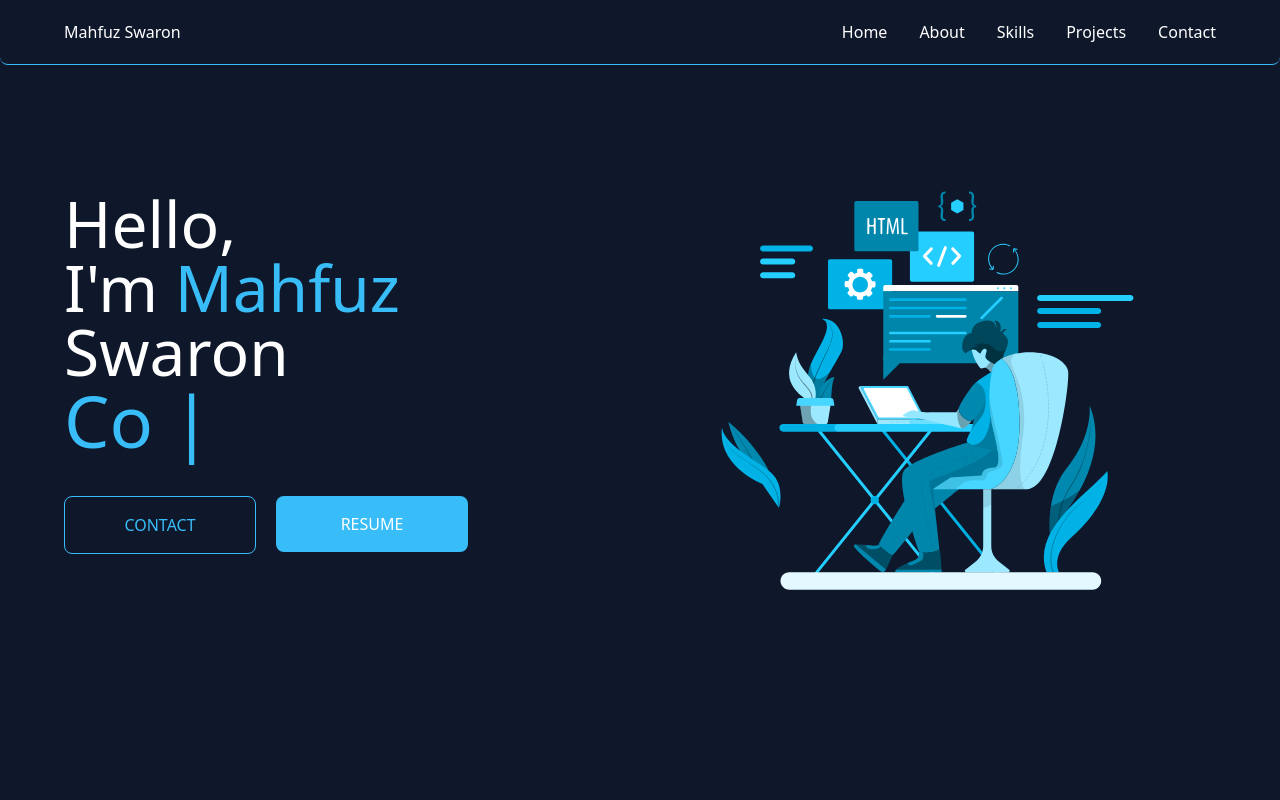
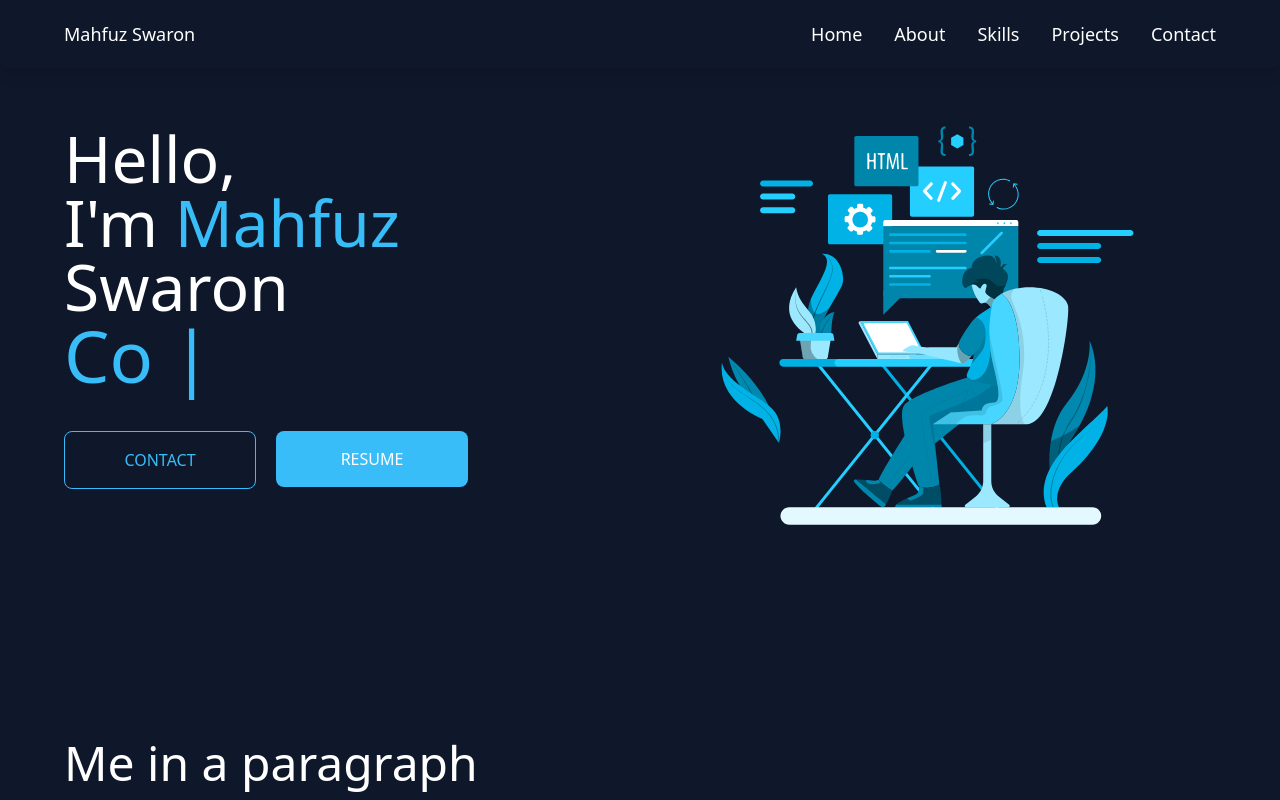
Before and after one commit to mahfuzswaron/mahfuz-swaron-portfolio, a Next.js app: page / in a window 1280 px wide. Shown: the top 800 px of the page. Built offline with nearby package versions, Linux system fonts and the light colour scheme.

Commit message:
navbar style modified

```diff
--- a/src/components/layout/NavigationBar.js
+++ b/src/components/layout/NavigationBar.js
@@ -3,14 +3,14 @@ import React from 'react';
 
 const NavigationBar = () => {
     return (
-        <nav className={`grid grid-cols-2 justify-around px-[5vw] py-5 border-b rounded-lg border-b-primary text-white`}>
+        <nav className={`grid grid-cols-2 justify-around px-[5vw] py-5 rounded-lg shadow-lg bg-slate-900 fixed top-0 w-full text-lg text-white `}>
             <Link href="/" >Mahfuz Swaron</Link>
-            <ul className={`flex justify-end space-x-8`}>
-                <li><Link href={"/home"}>Home</Link> </li>
-                <li><Link href={"/about"}>About</Link> </li>
-                <li><Link href={"/skills"}>Skills</Link> </li>
-                <li><Link href={"/projects"}>Projects</Link> </li>
-                <li><Link href={"/contact"}>Contact</Link> </li>
+            <ul className={`flex justify-end space-x-8 `}>
+                <li className='hover:text-primary'><Link href={"/home"}>Home</Link> </li>
+                <li className='hover:text-primary'><Link href={"/about"}>About</Link> </li>
+                <li className='hover:text-primary'><Link href={"/skills"}>Skills</Link> </li>
+                <li className='hover:text-primary'><Link href={"/projects"}>Projects</Link> </li>
+                <li className='hover:text-primary'><Link href={"/contact"}>Contact</Link> </li>
             </ul>
         </nav>
     );
--- a/src/components/pageComponents/HeroTitle.js
+++ b/src/components/pageComponents/HeroTitle.js
@@ -44,10 +44,10 @@ const HeroTitle = () => {
     return (
         <div className=''>
             <p className='text-[4.5rem] md:text-[4rem] leading-none font-light'>Hello,</p>
-            <h1 className='text-[5rem] md:text-[4rem] leading-none font-light'>
-                I'm
-                <span className='text-primary font-medium'> Mahfuz </span>
-                Swaron
+            <h1 className='text-[5rem] md:text-[4rem] leading-none'>
+                <span className="font-light">I'm</span>
+                <span className='text-primary'> Mahfuz </span>
+                <span>Swaron</span>
             </h1>
             <h3 className='text-[4.4rem] md:text-[4rem] lg:text-[4.5rem] font-medium leading-none  text-primary '>{text} <span className='text-textBase font-thin'>|</span></h3>
         </div>
```
